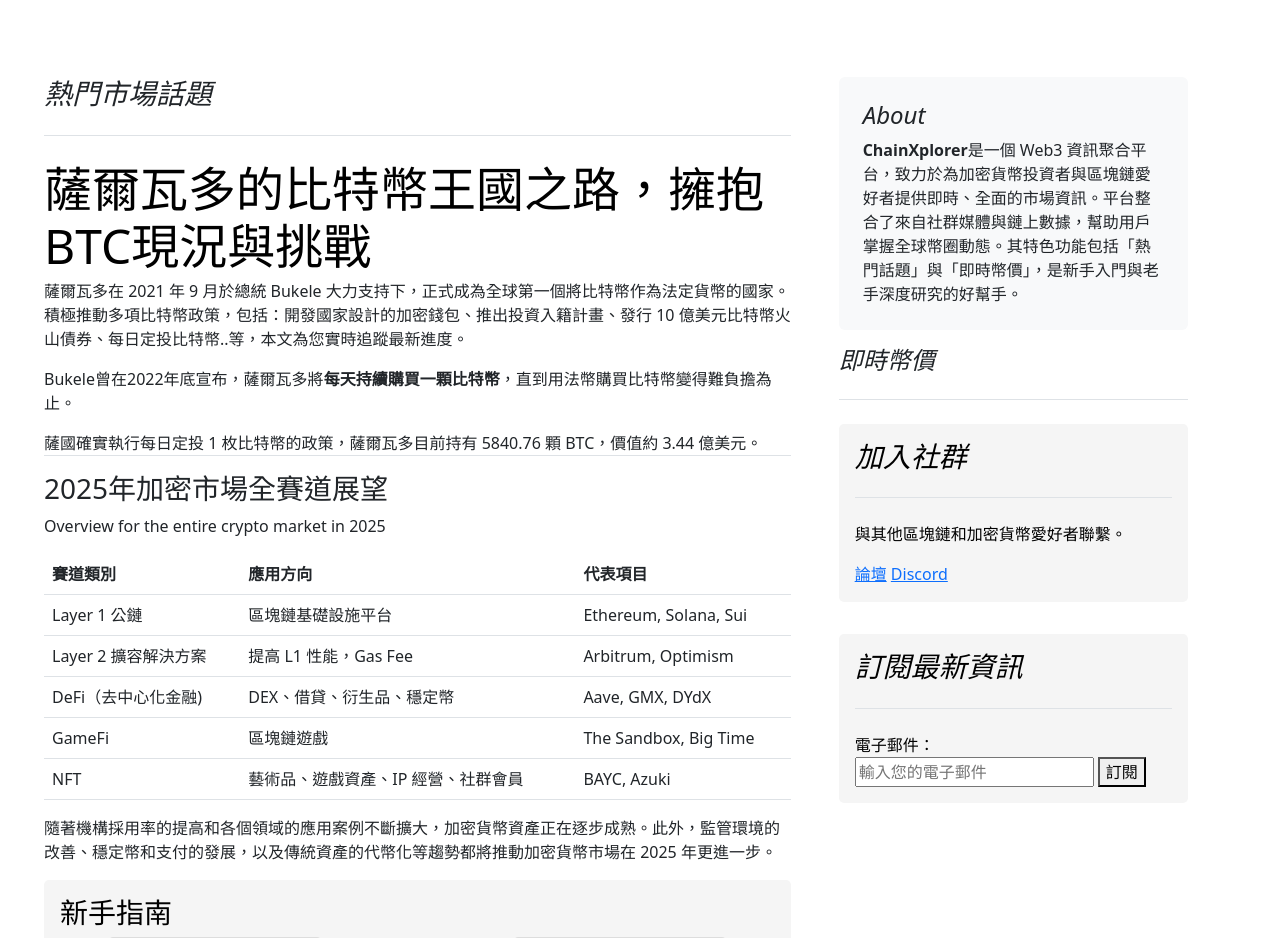
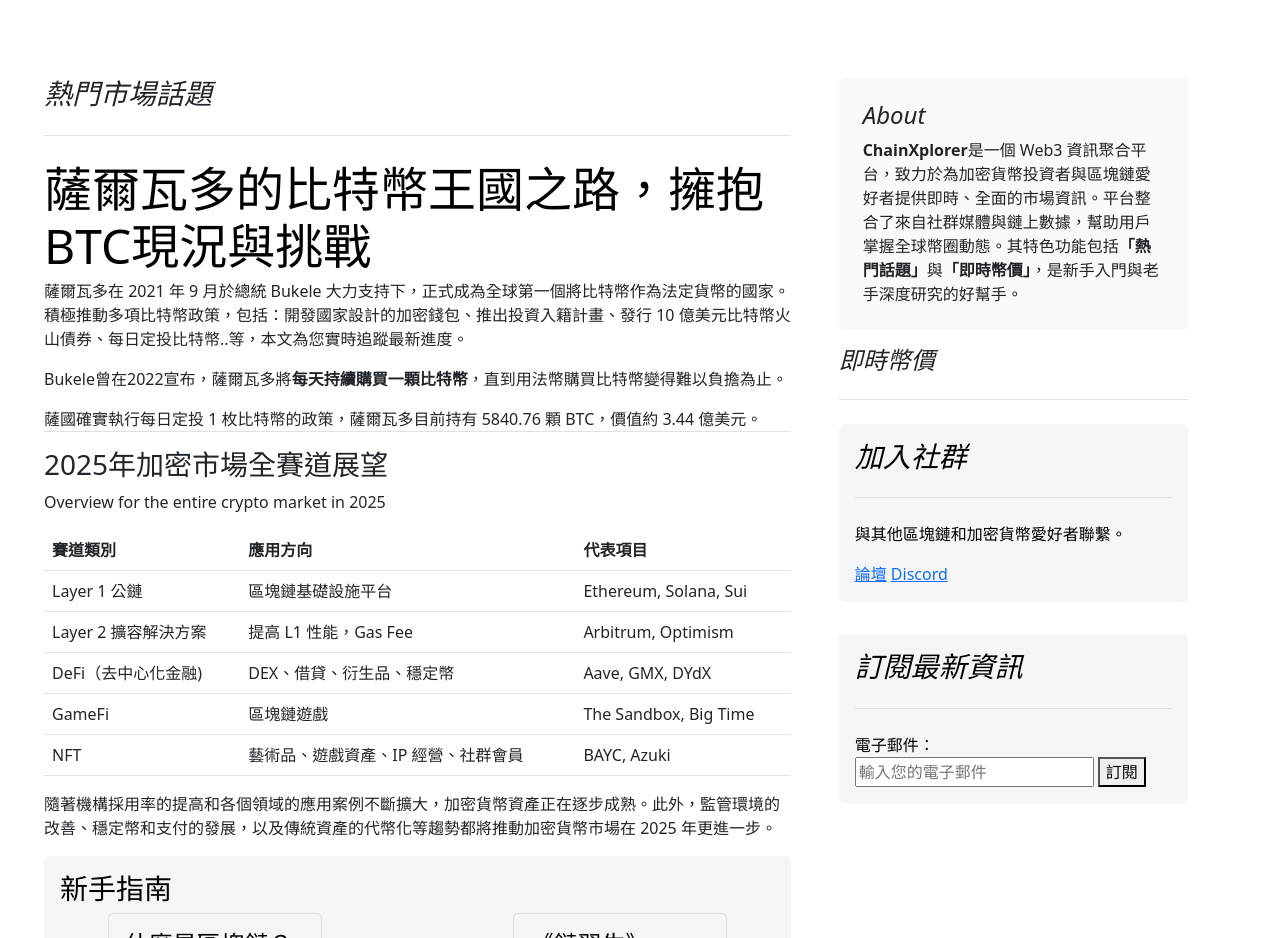
Before and after one commit to BA110401540/BA110401540.github.io, a plain HTML site: page index.html in a window 1280 px wide. Shown: the part 900-1838 px from the top of the page. Drawn offline with nearby package versions, Linux system fonts and the light colour scheme; no server answers; a script that the page names is missing.

Commit message:
Update index.html

```diff
--- a/index.html
+++ b/index.html
@@ -103,7 +103,7 @@
             <p>薩爾瓦多在 2021 年 9 月於總統 Bukele 大力支持下，正式成為全球第一個將比特幣作為法定貨幣的國家。
 積極推動多項比特幣政策，包括：開發國家設計的加密錢包、推出投資入籍計畫、發行 10 億美元比特幣火山債券、每日定投比特幣..等，本文為您實時追蹤最新進度。</p>
             <blockquote>
-              <p>Bukele曾在2022年底宣布，薩爾瓦多將<strong>每天持續購買一顆比特幣</strong>，直到用法幣購買比特幣變得難負擔為止。</p>
+              <p>Bukele曾在2022宣布，薩爾瓦多將<strong>每天持續購買一顆比特幣</strong>，直到用法幣購買比特幣變得難以負擔為止。</p>
             </blockquote>
             <p class="border-bottom">薩國確實執行每日定投 1 枚比特幣的政策，薩爾瓦多目前持有 5840.76 顆 BTC，價值約 3.44 億美元。</p>
         <article class="blog-post">
@@ -204,7 +204,7 @@
           <div class="position-sticky" style="top: 2rem;">
             <div class="p-4 mb-3 bg-body-tertiary rounded">
               <h4 class="fst-italic">About</h4>
-              <p class="mb-0"><strong>ChainXplorer</strong>是一個 Web3 資訊聚合平台，致力於為加密貨幣投資者與區塊鏈愛好者提供即時、全面的市場資訊。平台整合了來自社群媒體與鏈上數據，幫助用戶掌握全球幣圈動態。其特色功能包括「熱門話題」與「即時幣價」，是新手入門與老手深度研究的好幫手。
+              <p class="mb-0"><strong>ChainXplorer</strong>是一個 Web3 資訊聚合平台，致力於為加密貨幣投資者與區塊鏈愛好者提供即時、全面的市場資訊。平台整合了來自社群媒體與鏈上數據，幫助用戶掌握全球幣圈動態。其特色功能包括<strong>「熱門話題」</strong>與<strong>「即時幣價」</strong>，是新手入門與老手深度研究的好幫手。
 
 
 </p>
```
